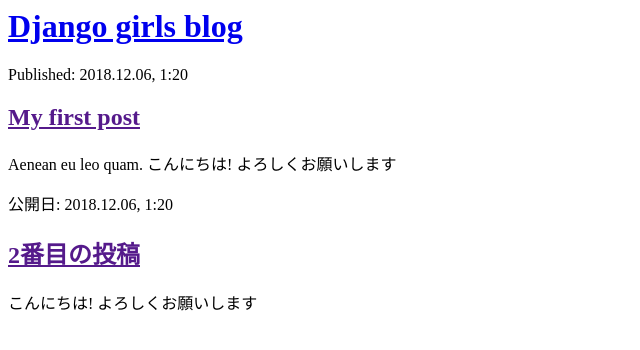
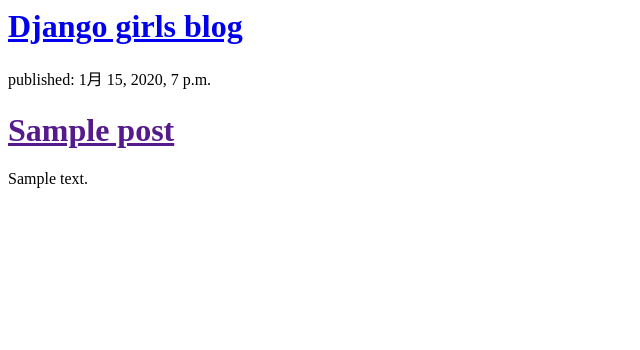
Before and after one commit to bestion216/my-first-blog, a Django app: template blog/templates/blog/post_list.html in a window 1280 px wide. Shown: the top 350 px of the page, without its empty margins (0-640 px from the left). Run offline with Django 3.2, Linux system fonts and the light colour scheme; the template is opened without the code that fills it: values that come from a table or form of the project are taken from there, others are empty; tables that the repository leaves empty hold one stand-in row (values such as "Sample post").

Commit message:
データベースからpostを表示させるためにテンプレートを修正

```diff
--- a/blog/templates/blog/post_list.html
+++ b/blog/templates/blog/post_list.html
@@ -6,17 +6,12 @@
         <div>
             <h1><a href="/">Django girls blog</a></h1>
         </div>
-
+        {% for post in posts %}
         <div>
-        <p>Published: 2018.12.06, 1:20</p>
-        <h2><a href="">My first post</a></h2>
-        <p>Aenean eu leo quam. こんにちは! よろしくお願いします</p>
+            <p>published: {{ post.published_date }}</p>
+            <h1><a href="">{{ post.title }}</a></h1>
+            <p>{{ post.text|linebreaksbr }}</p>
         </div>
-
-        <div>
-            <p>公開日: 2018.12.06, 1:20</p>
-            <h2><a href="">2番目の投稿</a></h2>
-            <p>こんにちは! よろしくお願いします</p>
-        </div>
+        {% endfor %}
     </body>
 </html>
--- a/blog/views.py
+++ b/blog/views.py
@@ -1,5 +1,8 @@
 from django.shortcuts import render
+from .models import Post
+from django.utils import timezone
 
 # Create your views here.
 def post_list(request):
-    return render(request, 'blog/post_list.html', {})
+    posts = Post.objects.filter(published_date__lte=timezone.now()).order_by('published_date')
+    return render(request, 'blog/post_list.html', {'posts': posts})
```
